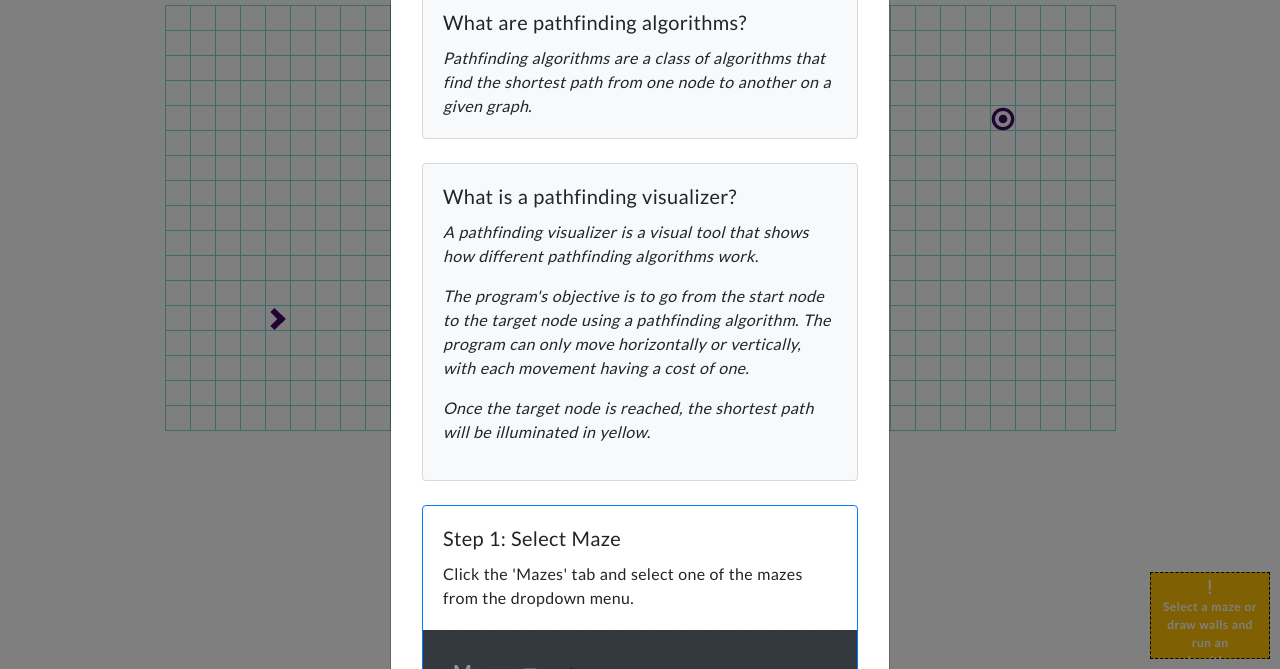
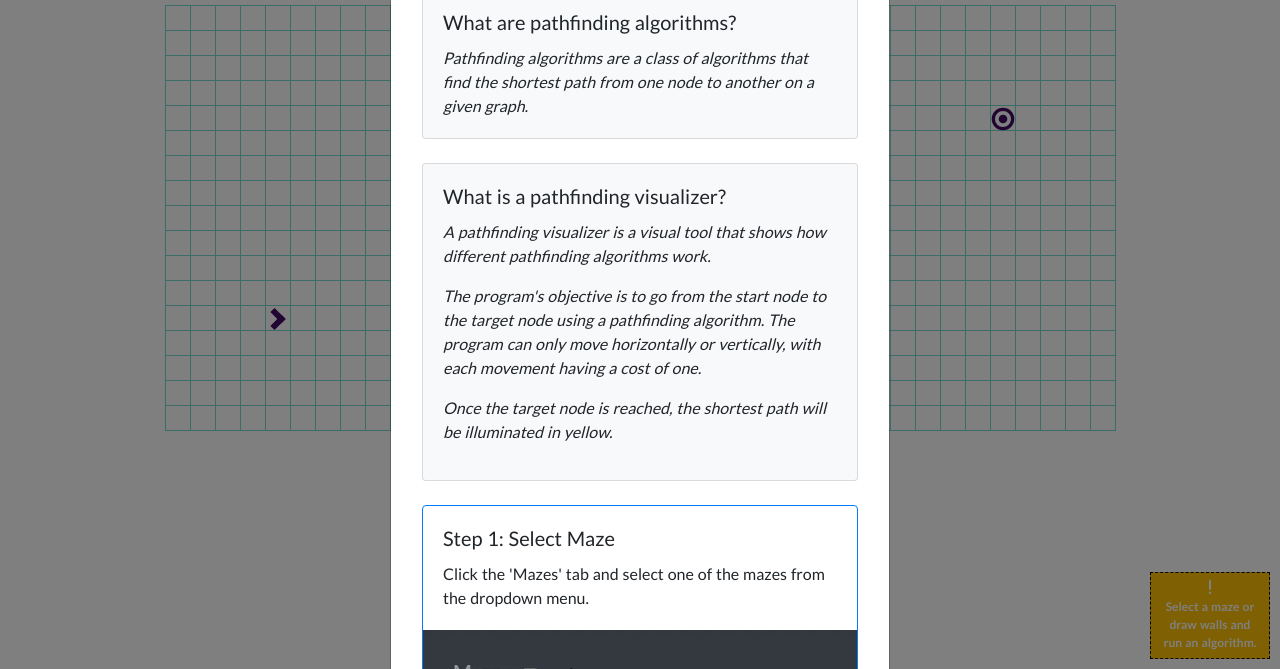
Before and after one commit to fadiyousif/pathfinding-visualizer, a website: page src/index.html in a window 1280 px wide. Shown: the part 131-800 px from the top of the page. Drawn offline with nearby package versions, Linux system fonts and the light colour scheme.

Commit message:
reset letter-spacing of message box

```diff
--- a/src/index.html
+++ b/src/index.html
@@ -225,7 +225,7 @@
 
 	<div id="result">
 		<i id="resultIcon" class="fas fa-exclamation"></i>
-		<div id="message" class="d-flex justify-content-center" style="text-align: center;">
+		<div id="message" class="d-flex justify-content-center">
 	 		Select a maze or draw walls and run an algorithm.
 	 	</div>
 	</div>
--- a/src/style.css
+++ b/src/style.css
@@ -1,4 +1,4 @@
-@import url('https://fonts.googleapis.com/css2?family=Lato:wght@300;400;700&display=swap');
+@import url('https://fonts.googleapis.com/css2?family=Lato:wght@300;400;700;900&display=swap');
 
 * {
   box-sizing: border-box;
@@ -8,7 +8,6 @@ body {
   padding-top: 80px;
   font-family: 'Lato', sans-serif;
   word-spacing: 0.05rem;
-  letter-spacing: 0.02rem;
 }
 
 .navbar {
@@ -213,10 +212,12 @@ td.success {
 	height: 87px;
   padding: 0 10px;
 	font-size: 12px;
+  font-weight: 900;
 	text-align: center;
 	color: #FFF;
 	background-color: #FFC107;
 	border: 1px dashed #000;
+  letter-spacing: 0;
 }
 
 #resultIcon {
@@ -225,7 +226,7 @@ td.success {
 }
 
 #message {
-  font-weight: 600;
+  font-weight: 700;
 }
 
 @media (min-width: 768px) and (min-height: 1024px) {
```
